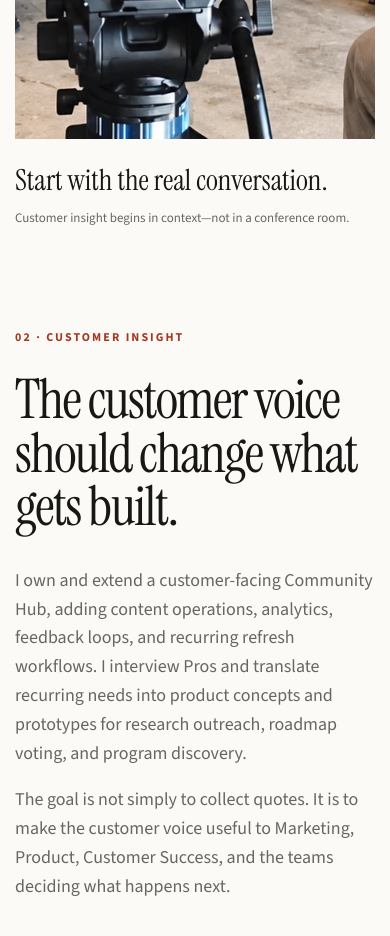
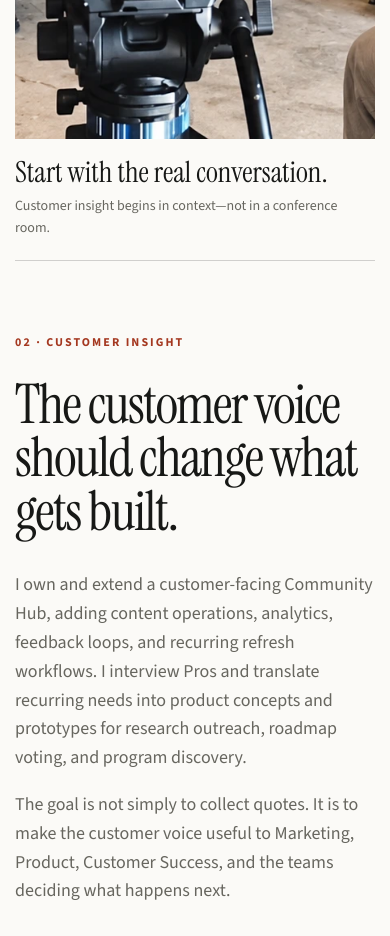
Before and after one commit to juliuscnavarro619/portfolio-4, a plain HTML site: page index.html in a window 390 px wide. Shown: the part 5040-5976 px from the top of the page. Drawn offline with nearby package versions, Linux system fonts and the light colour scheme.

Commit message:
Move photo caption into editorial rail

```diff
--- a/index.html
+++ b/index.html
@@ -118,9 +118,9 @@
     .photo-story { padding-block: 0; background: var(--white); }
     .photo-frame { position: relative; }
     .photo-frame img { width: 100%; max-height: 760px; object-fit: cover; }
-    .photo-caption { position: absolute; right: 0; bottom: 0; width: min(430px, 43%); padding: 26px 30px; background: var(--white); }
-    .photo-caption strong { display: block; margin-bottom: 6px; font: 400 29px/1.1 "Instrument Serif", serif; }
-    .photo-caption span { color: var(--muted); font-size: 13px; }
+    .photo-caption { display: grid; grid-template-columns: minmax(260px, .75fr) minmax(300px, 1.25fr); gap: 36px; align-items: baseline; width: 100%; padding: 22px 0 24px; border-bottom: 1px solid var(--line); }
+    .photo-caption strong { font: 400 29px/1.1 "Instrument Serif", serif; }
+    .photo-caption span { color: var(--muted); font-size: 14px; }
     .customer-copy { display: grid; grid-template-columns: .65fr 1.35fr; gap: 72px; padding-block: 100px 124px; }
     .customer-copy h2 { max-width: 820px; }
     .customer-body { max-width: 690px; margin-top: 32px; color: var(--muted); font-size: 18px; }
@@ -215,7 +215,7 @@
       .route { grid-template-columns: 1fr; }
       .route-arrow { padding: 8px; transform: rotate(90deg); }
       .route-step { min-height: 120px; }
-      .photo-caption { position: static; width: 100%; padding-inline: 0; }
+      .photo-caption { grid-template-columns: 1fr; gap: 6px; padding: 18px 0 20px; }
       .customer-copy { padding-block: 72px 86px; }
       .customer-outcomes, .numbers, .systems-lower { grid-template-columns: 1fr; }
       .number, .number + .number { min-height: 270px; padding: 38px 0; border-left: 0; border-bottom: 1px solid #454640; }
```
